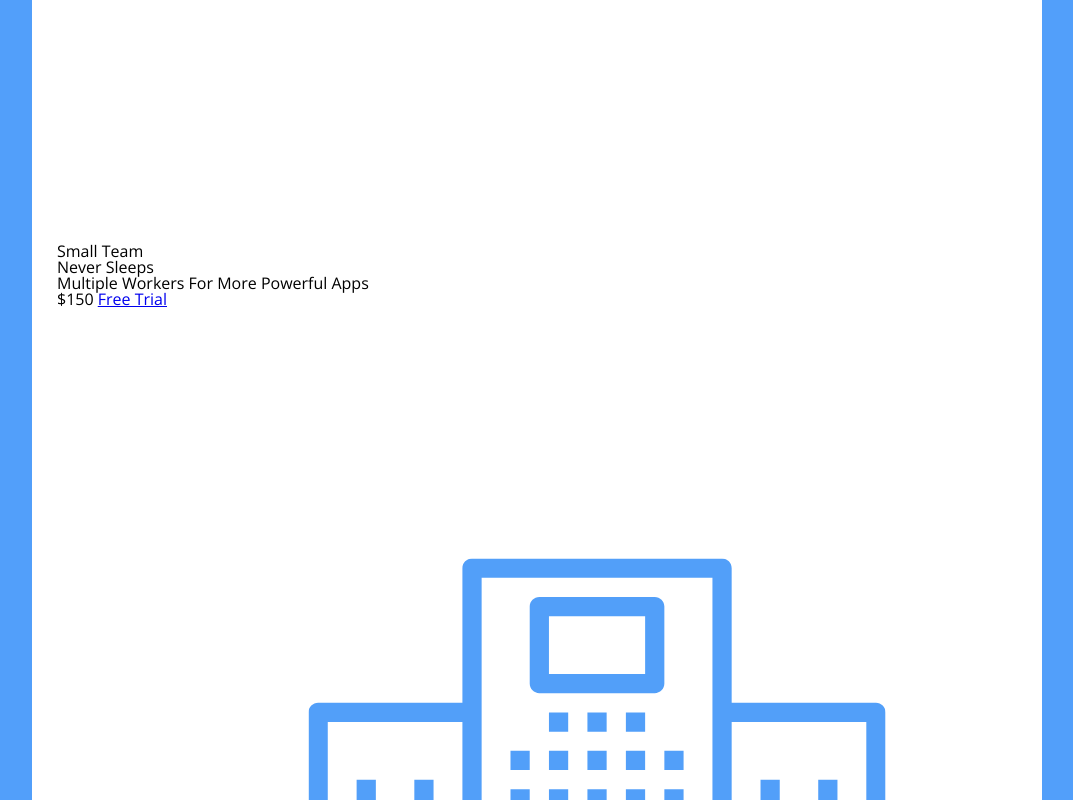
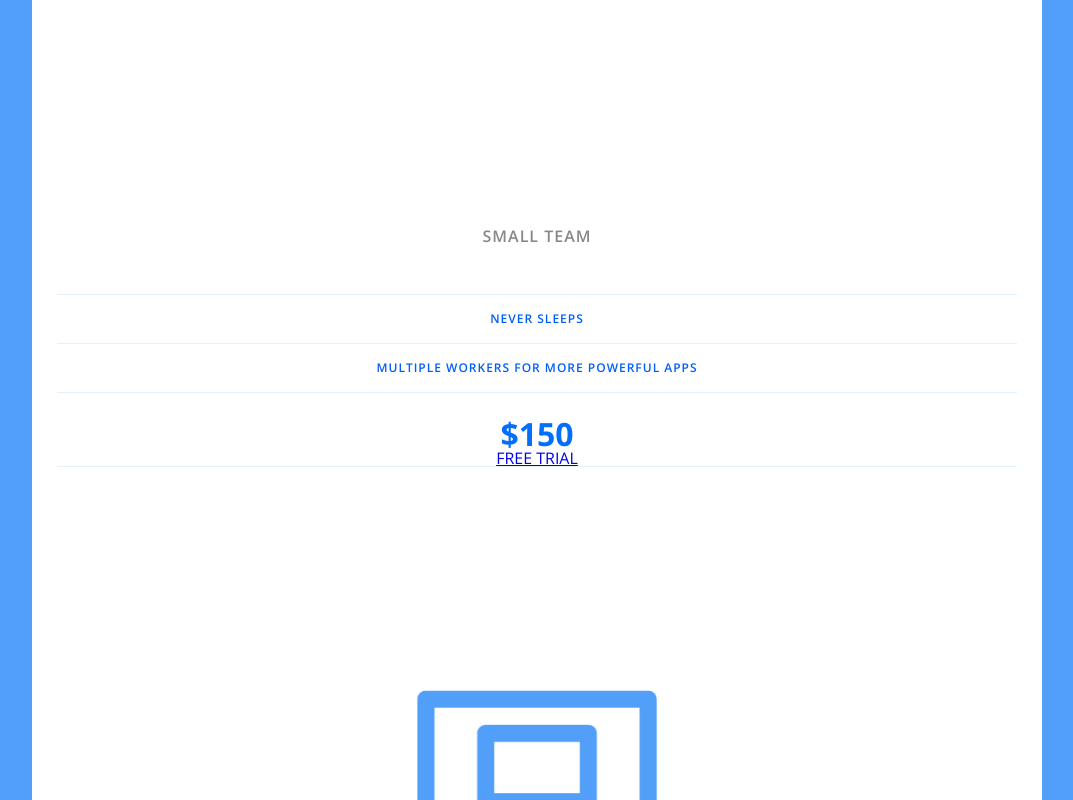
Before and after one commit to richofal/Pricing-Table, a plain HTML site: page index.html in a window 1280 px wide. Shown: the part 2000-2800 px from the top of the page, without its empty margins (103-1176 px from the left). Drawn offline with nearby package versions, Linux system fonts and the light colour scheme.

Commit message:
Add and style pricing plan elements: alignment, borders, images, headers, features, and prices

```diff
--- a/app.css
+++ b/app.css
@@ -56,6 +56,7 @@ body {
     background-color: #529FFA;
     display: flex;
     justify-content: center;
+    align-items: center;
     min-height: 100vh;
 }
 
@@ -65,4 +66,52 @@ body {
     padding: 15px 25px;
     width: 100%;
     max-width: 960px;
+    display: flex;
+    flex-direction: column;
+    text-align: center;
+    text-transform: uppercase;
 }
+
+.pricing-plan {
+    border-bottom: 1px solid #e1f1ff;
+}
+
+.pricing-plan:last-child {
+    border-bottom: none;
+}
+
+.pricing-img {
+    margin-bottom: 25px;
+    max-width: 100%;
+}
+
+.pricing-header {
+    color: #888;
+    font-weight: 600;
+    letter-spacing: 1px;
+}
+
+.pricing-features {
+    margin: 50px 0 25px;
+    color: #015ff9;
+}
+
+.pricing-features-item {
+    font-weight: 600;
+    letter-spacing: 1px;
+    font-size: 12px;
+    line-height: 1.5;
+    padding: 15px 0;
+    border-top: 1px solid #e1f1ff;
+}
+
+.pricing-features-item:last-child {
+    border-bottom: 1px solid #e1f1ff;
+}
+
+.pricing-price {
+    color: #016ff9;
+    display: block;
+    font-size: 32px;
+    font-weight: 700;
+}
```
